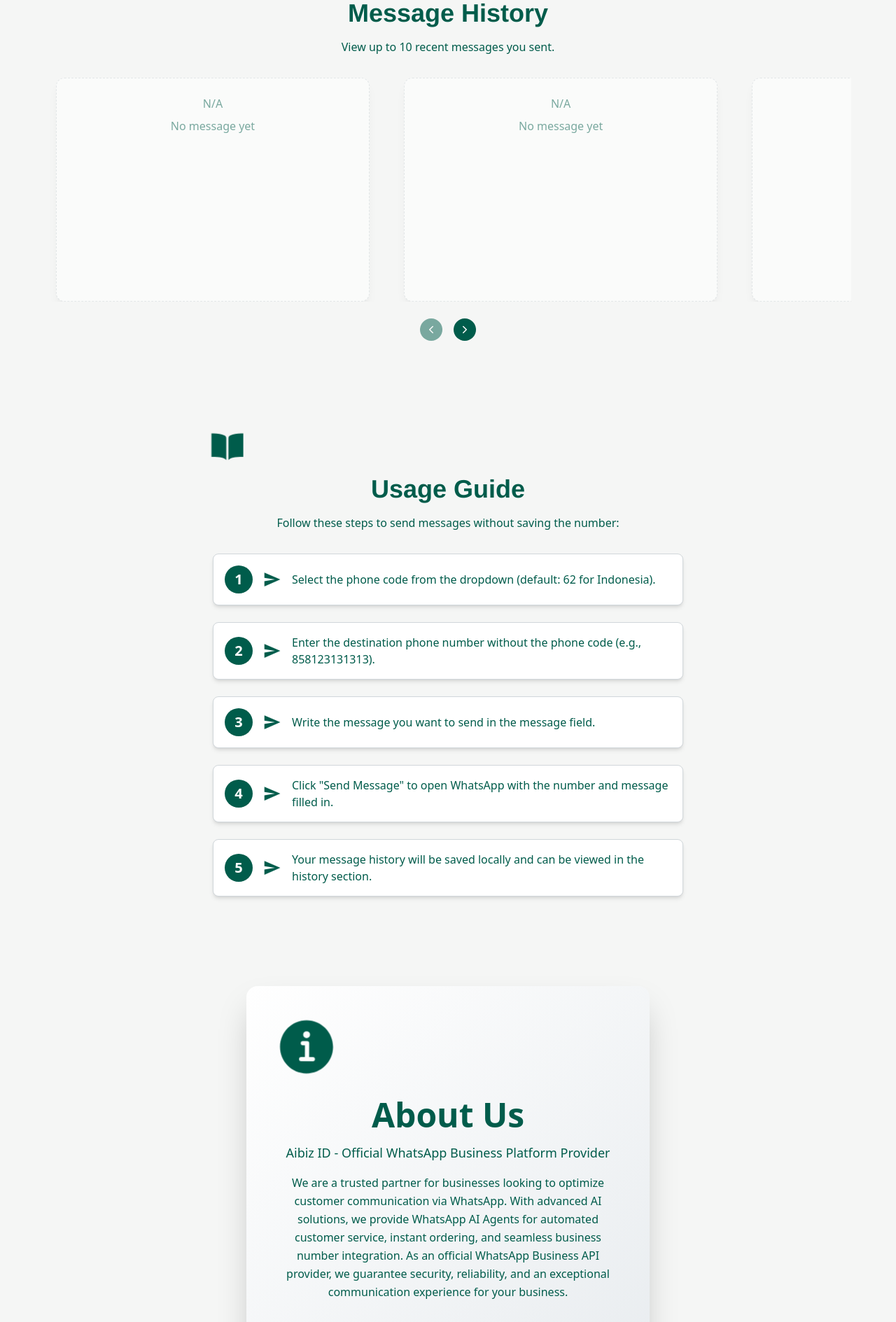
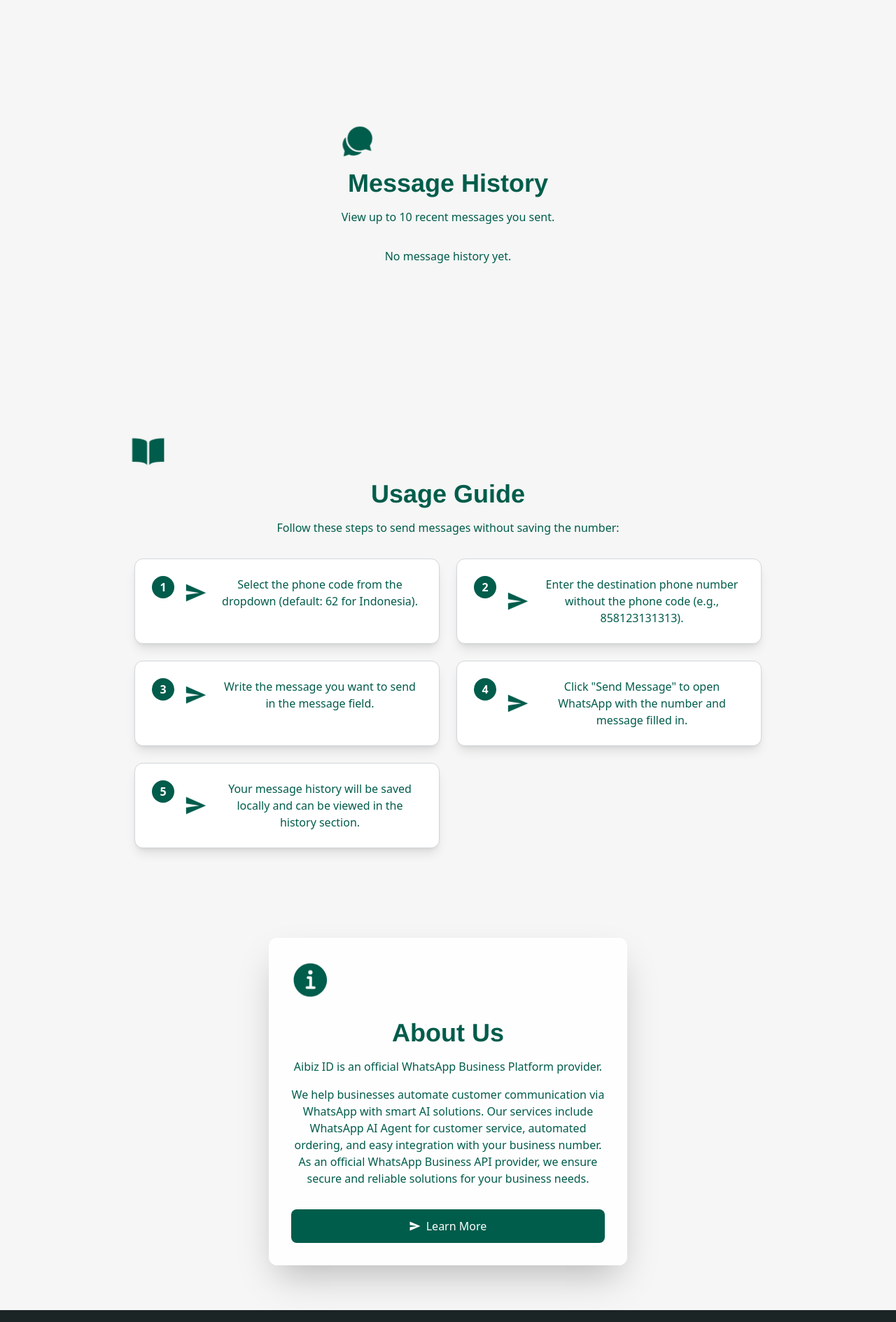
Before and after one commit to aanoval/WA-Tanpa-Save-Nomor, a Next.js app: page / in a window 1280 px wide. Shown: the part 802-2691 px from the top of the page at 70% size. Built offline with nearby package versions, Linux system fonts and the light colour scheme.

Commit message:
Add revised header, mainContent, footer, index, and README for WA Tanpa Save Nomor project

```diff
--- a/components/Header.js
+++ b/components/Header.js
@@ -2,16 +2,60 @@
 import { useState, useEffect, useRef } from 'react';
 import { IoSendSharp } from 'react-icons/io5';
 import Link from 'next/link';
-import { getCountryCallingCode, getCountries } from 'libphonenumber-js';
-import dynamic from 'next/dynamic';
+import { getCountries, getCountryCallingCode } from 'libphonenumber-js';
 
-// Komponen Canvas hanya dimuat di sisi klien
-const DynamicCanvas = dynamic(
-  () => {
-    return Promise.resolve(({ canvasRef }) => {
+export default function Header({ language, toggleLanguage, scrolled }) {
+  const content = {
+    id: {
+      cta: 'Mulai Sekarang',
+      form: {
+        title: 'Kirim Pesan WhatsApp',
+        subtitle: 'Masukkan nomor dan pesan untuk kirim langsung.',
+        countryCode: 'Kode Telepon',
+        phone: 'Nomor Telepon',
+        message: 'Pesan Anda',
+        send: 'Kirim Pesan',
+        error: 'Harap isi semua kolom dengan benar.',
+        invalidPhone: 'Nomor telepon hanya boleh berisi angka.',
+      },
+    },
+    en: {
+      cta: 'Get Started',
+      form: {
+        title: 'Send WhatsApp Message',
+        subtitle: 'Enter number and message to send directly.',
+        countryCode: 'Phone Code',
+        phone: 'Phone Number',
+        message: 'Your Message',
+        send: 'Send Message',
+        error: 'Please fill in all fields correctly.',
+        invalidPhone: 'Phone number must contain only digits.',
+      },
+    },
+  };
+
+  const [formData, setFormData] = useState({ countryCode: '62', phone: '', message: '' });
+  const [formError, setFormError] = useState('');
+  const canvasRef = useRef(null);
+
+  // Mendapatkan daftar negara dan kode telepon
+  const countries = getCountries().map((countryCode) => {
+    const countryName = new Intl.DisplayNames([language === 'id' ? 'id' : 'en'], { type: 'region' }).of(countryCode);
+    const callingCode = getCountryCallingCode(countryCode);
+    return {
+      code: countryCode,
+      name: countryName,
+      callingCode: callingCode,
+    };
+  }).sort((a, b) => a.name.localeCompare(b.name));
+
+  // Pastikan Indonesia di urutan teratas
+  const indonesia = countries.find(country => country.callingCode === '62');
+  const otherCountries = countries.filter(country => country.callingCode !== '62');
+  const sortedCountries = [indonesia, ...otherCountries];
+
+  // Bubble Animation
   useEffect(() => {
-        if (typeof window === 'undefined') return;
-
     const canvas = canvasRef.current;
     const ctx = canvas.getContext('2d');
     let bubbles = [];
@@ -89,52 +133,6 @@
     };
   }, []);
 
-      return <canvas ref={canvasRef} className="absolute inset-0 z-0" />;
-    });
-  },
-  { ssr: false }
-);
-
-export default function Header({ language, toggleLanguage, scrolled }) {
-  const content = {
-    id: {
-      cta: 'Mulai Sekarang',
-      form: {
-        title: 'Kirim Pesan WhatsApp',
-        subtitle: 'Masukkan nomor dan pesan untuk kirim langsung.',
-        countryCode: 'Kode Telepon',
-        phone: 'Nomor Telepon',
-        message: 'Pesan Anda',
-        send: 'Kirim Pesan',
-        error: 'Harap isi semua kolom dengan benar.',
-        invalidPhone: 'Nomor telepon hanya boleh berisi angka.',
-      },
-    },
-    en: {
-      cta: 'Get Started',
-      form: {
-        title: 'Send WhatsApp Message',
-        subtitle: 'Enter number and message to send directly.',
-        countryCode: 'Phone Code',
-        phone: 'Phone Number',
-        message: 'Your Message',
-        send: 'Send Message',
-        error: 'Please fill in all fields correctly.',
-        invalidPhone: 'Phone number must contain only digits.',
-      },
-    },
-  };
-
-  const [formData, setFormData] = useState({ countryCode: '62', phone: '', message: '' });
-  const [formError, setFormError] = useState('');
-  const canvasRef = useRef(null);
-
-  // Get country codes and sort to prioritize Indonesia
-  const countries = getCountries().map((code) => ({
-    label: new Intl.DisplayNames([language === 'id' ? 'id' : 'en'], { type: 'region' }).of(code),
-    value: getCountryCallingCode(code),
-  })).sort((a, b) => (a.value === '62' ? -1 : b.value === '62' ? 1 : a.label.localeCompare(b.label)));
-
   const handleFormChange = (e) => {
     const { id, value } = e.target;
     if (id === 'phone') {
@@ -169,7 +167,6 @@
       message,
       timestamp: new Date().toISOString(),
     };
-    if (typeof window !== 'undefined') {
     const existingHistory = JSON.parse(localStorage.getItem('waHistory') || '[]');
     const updatedHistory = [newHistory, ...existingHistory].slice(0, 10);
     localStorage.setItem('waHistory', JSON.stringify(updatedHistory));
@@ -177,7 +174,6 @@
       `https://api.whatsapp.com/send/?phone=${fullNumber}&text=${encodedMessage}&type=phone_number&app_absent=0`,
       '_blank'
     );
-    }
     setFormData({ countryCode: '62', phone: '', message: '' });
   };
 
@@ -186,12 +182,12 @@
       initial={{ opacity: 0 }}
       animate={{ opacity: 1 }}
       transition={{ duration: 1 }}
-      className="min-h-[80vh] relative flex flex-col pt-20 px-4 bg-gradient-to-br from-[#005C4B] to-[#4CAF50] text-white"
+      className="min-h-screen h-full w-full bg-gradient-to-br from-[#005C4B] to-[#4CAF50] text-white flex flex-col pt-20 px-4 overflow-hidden relative"
       id="form"
     >
-      <DynamicCanvas canvasRef={canvasRef} />
+      <canvas ref={canvasRef} className="absolute inset-0 z-0 h-full w-full" />
       <nav
-        className={`fixed top-0 left-0 w-full z-50 p-4 flex justify-between items-center ${scrolled ? 'bg-[#4CAF50]/90 backdrop-blur-md' : 'bg-transparent'}`}
+        className={`fixed top-0 left-0 w-full z-50 p-4 flex justify-between items-center ${scrolled ? 'bg-[#4CAF50]/90 backdrop-blur-md shadow-md' : 'bg-transparent'}`}
       >
         <motion.h1
           whileHover={{ scale: 1.05 }}
@@ -225,7 +221,8 @@
           </Link>
         </div>
       </nav>
-      <div className="relative z-10 max-w-md mx-auto text-center bg-white/20 backdrop-blur-lg rounded-2xl shadow-2xl p-6 mt-16">
+      <div className="relative z-10 max-w-md mx-auto text-center bg-white/20 backdrop-blur-lg rounded-2xl shadow-2xl p-6 mt-16 flex-grow flex items-center justify-center">
+        <div className="w-full">
           <motion.h2
             initial={{ scale: 0.8, y: 20 }}
             animate={{ scale: 1, y: 0 }}
@@ -253,9 +250,9 @@
                 onChange={handleCountryChange}
                 className="w-full p-2 bg-white/90 border border-[#D1D7DB] rounded-lg shadow-sm text-[#005C4B] text-sm focus:ring-2 focus:ring-[#005C4B] transition-all duration-300"
               >
-              {countries.map((country) => (
-                <option key={country.value} value={country.value}>
-                  {country.label} ({country.value})
+                {sortedCountries.map((country) => (
+                  <option key={country.code} value={country.callingCode}>
+                    {country.name} ({country.callingCode})
                   </option>
                 ))}
               </select>
@@ -298,6 +295,7 @@
             </motion.button>
           </div>
         </div>
+      </div>
     </motion.header>
   );
 }
--- a/components/MainContent.js
+++ b/components/MainContent.js
@@ -27,9 +27,9 @@
     },
     about: {
       title: 'Tentang Kami',
-      subtitle: 'Aibiz ID - Penyedia Resmi WhatsApp Business Platform',
-      desc: 'Kami adalah mitra terpercaya untuk bisnis yang ingin mengoptimalkan komunikasi pelanggan melalui WhatsApp. Dengan solusi AI canggih, kami menyediakan Agent AI WhatsApp untuk layanan pelanggan otomatis, pemesanan instan, dan integrasi nomor bisnis yang mulus. Sebagai penyedia resmi WhatsApp Business API, kami menjamin keamanan, keandalan, dan pengalaman komunikasi yang luar biasa untuk bisnis Anda.',
-      cta: 'Jelajahi Solusi Kami',
+      subtitle: 'Aibiz ID adalah penyedia resmi WhatsApp Business Platform.',
+      desc: 'Kami membantu bisnis mengotomatiskan komunikasi pelanggan melalui WhatsApp dengan solusi AI cerdas. Layanan kami mencakup Agent AI WhatsApp untuk pelayanan pelanggan, pemesanan otomatis, dan integrasi mudah dengan nomor bisnis Anda. Sebagai penyedia resmi WhatsApp Business API, kami memastikan solusi yang aman dan terpercaya untuk kebutuhan bisnis Anda.',
+      cta: 'Pelajari Lebih Lanjut',
     },
   },
   en: {
@@ -56,9 +56,9 @@
     },
     about: {
       title: 'About Us',
-      subtitle: 'Aibiz ID - Official WhatsApp Business Platform Provider',
-      desc: 'We are a trusted partner for businesses looking to optimize customer communication via WhatsApp. With advanced AI solutions, we provide WhatsApp AI Agents for automated customer service, instant ordering, and seamless business number integration. As an official WhatsApp Business API provider, we guarantee security, reliability, and an exceptional communication experience for your business.',
-      cta: 'Explore Our Solutions',
+      subtitle: 'Aibiz ID is an official WhatsApp Business Platform provider.',
+      desc: 'We help businesses automate customer communication via WhatsApp with smart AI solutions. Our services include WhatsApp AI Agent for customer service, automated ordering, and easy integration with your business number. As an official WhatsApp Business API provider, we ensure secure and reliable solutions for your business needs.',
+      cta: 'Learn More',
     },
   },
 };
@@ -70,7 +70,6 @@
 
   // History Storage
   useEffect(() => {
-    if (typeof window !== 'undefined') {
     const savedHistory = localStorage.getItem('waHistory');
     if (savedHistory) {
       const parsedHistory = JSON.parse(savedHistory).slice(0, 10);
@@ -79,49 +78,32 @@
         setCurrentSlide(Math.floor(parsedHistory.length / 2));
       }
     }
-    }
   }, []);
 
   const handleCopy = (item) => {
-    if (typeof window !== 'undefined') {
     navigator.clipboard.writeText(`Number: ${item.number}\nMessage: ${item.message}`);
     alert(language === 'id' ? 'Teks disalin ke clipboard!' : 'Text copied to clipboard!');
-    }
   };
 
   const handleResend = (item) => {
     const countryCode = item.number.slice(0, item.number.length - 10);
     const phone = item.number.slice(-10);
-    if (typeof window !== 'undefined') {
     window.dispatchEvent(new CustomEvent('resendMessage', { detail: { countryCode, phone, message: item.message } }));
-    }
   };
 
   const handleClearHistory = () => {
     setHistory([]);
-    if (typeof window !== 'undefined') {
     localStorage.removeItem('waHistory');
-    }
     setCurrentSlide(0);
   };
 
   const handleSlide = (direction) => {
-    if (direction === 'next' && currentSlide < 10 - (window.innerWidth >= 768 ? 3 : 1)) {
+    if (direction === 'next' && currentSlide < history.length - (window.innerWidth >= 768 ? 3 : 1)) {
       setCurrentSlide(currentSlide + 1);
     } else if (direction === 'prev' && currentSlide > 0) {
       setCurrentSlide(currentSlide - 1);
     }
   };
-
-  // Create 10 placeholders
-  const placeholders = Array(10).fill(null).map((_, index) => ({
-    id: `placeholder-${index}`,
-    number: 'N/A',
-    message: language === 'id' ? 'Belum ada pesan' : 'No message yet',
-    isPlaceholder: true,
-  }));
-
-  const displayHistory = [...history, ...placeholders].slice(0, 10);
 
   return (
     <main className="bg-[#F5F6F5]">
@@ -158,6 +140,9 @@
           >
             {content[language].history.subtitle}
           </motion.p>
+          {history.length === 0 ? (
+            <p className="text-[#005C4B]">{content[language].history.noHistory}</p>
+          ) : (
             <div className="relative">
               <div className="flex overflow-hidden" ref={sliderRef}>
                 <motion.div
@@ -165,20 +150,17 @@
                   animate={{ x: `-${currentSlide * (100 / (window.innerWidth >= 768 ? 3 : 1))}%` }}
                   transition={{ duration: 0.5 }}
                 >
-                {displayHistory.map((item, index) => (
+                  {history.map((item) => (
                     <motion.div
                       key={item.id}
                       className="flex-shrink-0 w-full md:w-1/3 px-4"
-                    whileHover={{ scale: item.isPlaceholder ? 1 : 1.05, boxShadow: item.isPlaceholder ? 'none' : '0 8px 16px rgba(0, 0, 0, 0.1)' }}
+                      whileHover={{ scale: 1.05, boxShadow: '0 8px 16px rgba(0, 0, 0, 0.1)' }}
                     >
-                    <div
-                      className={`p-6 rounded-xl bg-white shadow-lg border ${item.isPlaceholder ? 'border-dashed border-[#D1D7DB] opacity-50' : 'border-[#D1D7DB]'} h-80 w-full max-w-md flex flex-col justify-between`}
-                    >
+                      <div className="p-6 rounded-xl bg-white shadow-lg border border-[#D1D7DB] h-64 w-full flex flex-col justify-between">
                         <div>
                           <p className="text-[#005C4B] font-medium">{item.number}</p>
                           <p className="text-[#005C4B] mt-2 line-clamp-3">{item.message}</p>
                         </div>
-                      {!item.isPlaceholder && (
                         <div className="mt-4 flex space-x-2 justify-center">
                           <motion.button
                             whileHover={{ scale: 1.1 }}
@@ -199,12 +181,12 @@
                             <IoSendSharp />
                           </motion.button>
                         </div>
-                      )}
                       </div>
                     </motion.div>
                   ))}
                 </motion.div>
               </div>
+              {history.length > (window.innerWidth >= 768 ? 3 : 1) && (
                 <div className="flex justify-center space-x-4 mt-6">
                   <motion.button
                     whileHover={{ scale: 1.1 }}
@@ -220,12 +202,14 @@
                     whileTap={{ scale: 0.95 }}
                     onClick={() => handleSlide('next')}
                     className="p-2 bg-[#005C4B] text-white rounded-full disabled:opacity-50"
-                disabled={currentSlide >= 10 - (window.innerWidth >= 768 ? 3 : 1)}
+                    disabled={currentSlide >= history.length - (window.innerWidth >= 768 ? 3 : 1)}
                   >
                     <IoChevronForward />
                   </motion.button>
                 </div>
+              )}
             </div>
+          )}
           {history.length > 0 && (
             <motion.button
               whileHover={{ scale: 1.05, boxShadow: '0 4px 12px rgba(0, 92, 75, 0.3)' }}
@@ -249,7 +233,7 @@
         className="min-h-[70vh] flex items-center justify-center py-16 px-4 bg-[#F5F6F5]"
         id="guide"
       >
-        <div className="max-w-2xl mx-auto text-center">
+        <div className="max-w-4xl mx-auto text-center">
           <motion.div
             animate={{ scale: [1, 1.1, 1] }}
             transition={{ repeat: Infinity, duration: 2 }}
@@ -273,26 +257,31 @@
           >
             {content[language].guide.subtitle}
           </motion.p>
-          <div className="space-y-6">
+          <div className="grid grid-cols-1 md:grid-cols-2 gap-6">
             {content[language].guide.steps.map((step, index) => (
               <motion.div
                 key={index}
-                initial={{ opacity: 0, y: 20 }}
+                initial={{ opacity: 0, y: 30 }}
                 whileInView={{ opacity: 1, y: 0 }}
+                whileHover={{ scale: 1.05, boxShadow: '0 8px 16px rgba(0, 0, 0, 0.1)' }}
                 transition={{ duration: 0.5, delay: index * 0.2 }}
-                className="flex items-center space-x-4 text-left bg-white rounded-lg p-4 shadow-md border border-[#D1D7DB]"
+                className="p-6 rounded-xl bg-white shadow-lg border border-[#D1D7DB] flex items-start space-x-4"
               >
-                <span className="inline-block w-10 h-10 bg-[#005C4B] text-white rounded-full text-center leading-10 font-bold text-xl">
+                <div className="flex-shrink-0">
+                  <span className="inline-block w-8 h-8 bg-[#005C4B] text-white rounded-full text-center leading-8 font-bold">
                     {index + 1}
                   </span>
+                </div>
+                <div className="flex items-center space-x-4">
                   <motion.div
                     animate={{ scale: [1, 1.1, 1] }}
                     transition={{ repeat: Infinity, duration: 2 }}
-                  className="text-2xl text-[#005C4B]"
+                    className="text-3xl text-[#005C4B]"
                   >
                     {step.icon}
                   </motion.div>
-                <p className="text-[#005C4B] flex-1">{step.text}</p>
+                  <p className="text-[#005C4B]">{step.text}</p>
+                </div>
               </motion.div>
             ))}
           </div>
@@ -308,16 +297,11 @@
         className="min-h-[70vh] flex items-center justify-center py-16 px-4 bg-[#F5F6F5]"
         id="about"
       >
+        <div className="max-w-lg mx-auto text-center bg-white/90 rounded-xl shadow-2xl p-8">
           <motion.div
-          initial={{ y: 50 }}
-          whileInView={{ y: 0 }}
-          transition={{ duration: 0.8 }}
-          className="max-w-xl mx-auto text-center bg-gradient-to-br from-white to-[#E8ECEF] rounded-2xl shadow-2xl p-10"
-        >
-          <motion.div
-            animate={{ scale: [1, 1.15, 1], rotate: [0, 3, -3, 0] }}
+            animate={{ scale: [1, 1.2, 1], rotate: [0, 5, -5, 0] }}
             transition={{ repeat: Infinity, duration: 3 }}
-            className="text-8xl text-[#005C4B] mb-6 mx-auto"
+            className="text-6xl text-[#005C4B] mb-6 mx-auto"
           >
             <IoInformationCircle />
           </motion.div>
@@ -325,7 +309,7 @@
             initial={{ scale: 0.8 }}
             animate={{ scale: 1 }}
             transition={{ duration: 0.5 }}
-            className="text-4xl md:text-5xl font-bold text-[#005C4B] mb-4 font-sans"
+            className="text-3xl md:text-4xl font-bold text-[#005C4B] mb-4"
           >
             {content[language].about.title}
           </motion.h2>
@@ -333,7 +317,7 @@
             initial={{ opacity: 0 }}
             animate={{ opacity: 1 }}
             transition={{ delay: 0.2 }}
-            className="text-lg text-[#005C4B] mb-4 font-sans"
+            className="text-base text-[#005C4B] mb-4"
           >
             {content[language].about.subtitle}
           </motion.p>
@@ -341,7 +325,7 @@
             initial={{ opacity: 0 }}
             animate={{ opacity: 1 }}
             transition={{ delay: 0.4 }}
-            className="text-base text-[#005C4B] mb-8 font-sans leading-relaxed"
+            className="text-[#005C4B] mb-8"
           >
             {content[language].about.desc}
           </motion.p>
@@ -349,14 +333,14 @@
             href="https://aibiz.id"
             target="_blank"
             rel="noopener noreferrer"
-            whileHover={{ scale: 1.1, boxShadow: '0 8px 20px rgba(0, 92, 75, 0.4)' }}
+            whileHover={{ scale: 1.05, boxShadow: '0 4px 12px rgba(0, 92, 75, 0.3)' }}
             whileTap={{ scale: 0.95 }}
-            className="inline-block px-8 py-4 bg-[#005C4B] text-white rounded-full font-medium font-sans text-lg hover:bg-[#004238] flex items-center justify-center space-x-2 transition-all duration-300"
+            className="inline-block px-6 py-3 bg-[#005C4B] text-white rounded-lg font-medium hover:bg-[#004238] flex items-center justify-center space-x-2"
           >
             <IoSendSharp />
             <span>{content[language].about.cta}</span>
           </motion.a>
-        </motion.div>
+        </div>
       </motion.section>
     </main>
   );
```
Lines whose indentation alone changed are shown as unchanged.
